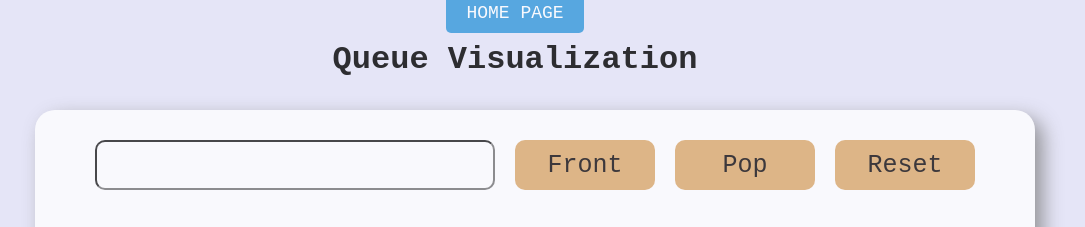
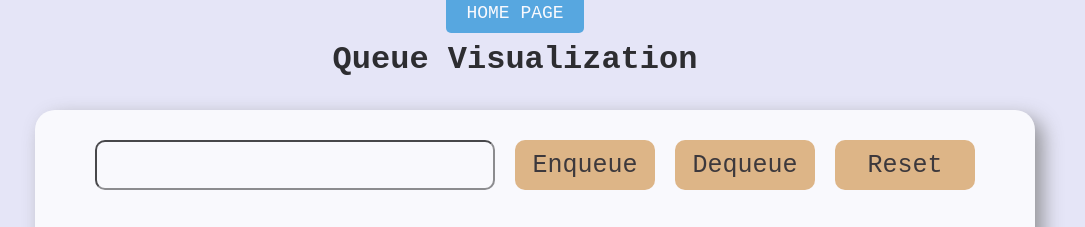
Before and after one commit to sukumar1111/Data-Structures-Visualizer, a plain HTML site: page algos/queue/index.html in a window 1280 px wide. Shown: the top 227 px of the page, without its empty margins (125-1210 px from the left). Drawn offline with Linux system fonts and the light colour scheme.

Commit message:
Update index.html

```diff
--- a/algos/queue/index.html
+++ b/algos/queue/index.html
@@ -45,8 +45,8 @@
     <div class="container">
         <div class="container-header">
             <input type="number" class="text" required>
-            <button class="enqueue">Front</button>
-            <button class="dequeue">Pop</button>
+            <button class="enqueue">Enqueue</button>
+            <button class="dequeue">Dequeue</button>
             <button class="reset">Reset</button>
         </div>
 
```
